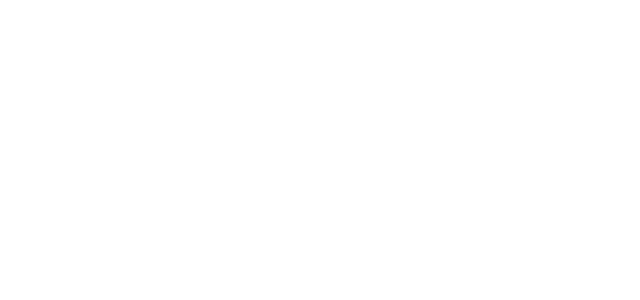
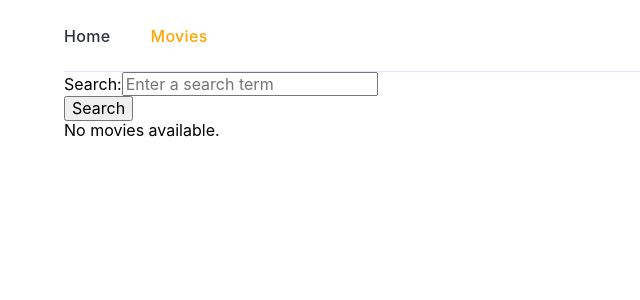
Before and after one commit to giligran/goit-react-hw-05-movies, a React (Create React App) app: page /movies in a window 1280 px wide. Shown: the top 300 px of the page, without its empty margins (0-640 px from the left). Built offline with nearby package versions, Linux system fonts and the light colour scheme.

Commit message:
Update 6 files

```diff
--- a/src/components/FilmCollectionItem/FilmCollectionItem.jsx
+++ b/src/components/FilmCollectionItem/FilmCollectionItem.jsx
@@ -1,5 +1,6 @@
 import PropTypes from 'prop-types';
 import { Link, useLocation } from 'react-router-dom';
+import { CollectionItem } from './FilmCollectionItem.styled';
 
 function FilmCollectionItem({ movie }) {
   const location = useLocation();
@@ -10,11 +11,11 @@ function FilmCollectionItem({ movie }) {
   const title = movie.name ?? movie.title;
 
   return (
-    <li>
+    <CollectionItem>
       <Link to={`/movies/${movie.id}`} state={{ from: location }}>
         {title}
       </Link>
-    </li>
+    </CollectionItem>
   );
 }
 
--- /dev/null
+++ b/src/components/FilmCollectionItem/FilmCollectionItem.styled.jsx
@@ -0,0 +1,12 @@
+import styled from '@emotion/styled';
+
+export const CollectionItem = styled.li`
+  &:hover {
+    color: orange;
+    scale: 1.01;
+  }
+  &:focus {
+    color: orange;
+    scale: 1.01;
+  }
+`;
--- a/src/components/Layout/Layout.styled.js
+++ b/src/components/Layout/Layout.styled.js
@@ -21,4 +21,7 @@ export const StyledLink = styled(NavLink)`
   font-weight: 500;
   line-height: 1.5;
   letter-spacing: 0.32px;
+  &.active {
+    color: orange;
+  }
 `;
--- a/src/index.js
+++ b/src/index.js
@@ -11,8 +11,10 @@ import '@fontsource/roboto/700.css';
 
 ReactDOM.createRoot(document.getElementById('root')).render(
   <React.StrictMode>
-    <BrowserRouter basename={'/goit-react-hw-05-movies/'}>
+    <BrowserRouter>
       <App />
     </BrowserRouter>
   </React.StrictMode>
 );
+
+// basename={'/goit-react-hw-05-movies/'}
--- a/src/pages/MovieDetails.jsx
+++ b/src/pages/MovieDetails.jsx
@@ -1,11 +1,49 @@
-import { Link, Outlet, useLocation, useParams } from 'react-router-dom';
-import { useState, useEffect, Suspense } from 'react';
+import { NavLink, Outlet, useLocation, useParams } from 'react-router-dom';
+import { useState, useEffect, Suspense, useRef } from 'react';
 import { useFetch } from 'hooks/useFetch';
 import tmdbService from 'utils/TMDBService';
+import styled from '@emotion/styled';
+
+const Section = styled.section`
+  padding-top: 16px;
+  padding-bottom: 16px;
+  border-bottom: 1px solid var(--cornflower, #e7e9fc);
+`;
+
+const DetailsWap = styled.div`
+  display: flex;
+`;
+
+const Thumb = styled.div`
+  min-width: 300px;
+`;
+
+const MovieInfo = styled.div`
+  padding: 0 32px;
+`;
+
+const DetailsList = styled.ul`
+  display: felex;
+  justify-content: center;
+  align-items: center;
+  gap: 40px;
+`;
+
+const StyledLink = styled(NavLink)`
+  font-size: 20px;
+  display: inline-block;
+  color: #2e2f42;
+  font-weight: 500;
+  line-height: 1.5;
+  letter-spacing: 0.32px;
+  &.active {
+    color: orange;
+  }
+`;
 
 function MovieDetails() {
   const location = useLocation();
-  const backLinkHref = location.state?.from ?? '/movies';
+  const backLinkHref = useRef(location.state?.from ?? '/movie');
 
   const { movieId } = useParams();
   const [imageURL, setImageURL] = useState(null);
@@ -46,12 +84,16 @@ function MovieDetails() {
   }
 
   return (
-    <div>
-      <Link to={backLinkHref} aria-label="Back to movies">
+    <>
+      <Section>
+        <StyledLink to={backLinkHref.current} aria-label="Back to movies">
           back
-      </Link>
-      <div>
+        </StyledLink>
+        <DetailsWap>
+          <Thumb>
             <img src={imageURL} alt="" />
+          </Thumb>
+          <MovieInfo>
             <h2>{movieDetails.original_title}</h2>
             <p>{movieDetails.overview}</p>
             <h3>Genres</h3>
@@ -60,19 +102,23 @@ function MovieDetails() {
                 <li key={genre.id}>{genre.name}</li>
               ))}
             </ul>
-        <ul>
+          </MovieInfo>
+        </DetailsWap>
+      </Section>
+      <Section>
+        <DetailsList>
           <li>
-            <Link to="cast">cast</Link>
+            <StyledLink to="cast">cast</StyledLink>
           </li>
           <li>
-            <Link to="reviews">reviews</Link>
+            <StyledLink to="reviews">reviews</StyledLink>
           </li>
-        </ul>
-      </div>
+        </DetailsList>
         <Suspense>
           <Outlet />
         </Suspense>
-    </div>
+      </Section>
+    </>
   );
 }
 
--- a/src/pages/Movies.jsx
+++ b/src/pages/Movies.jsx
@@ -19,19 +19,14 @@ function Movies() {
 
   const handleSearchSubmit = e => {
     e.preventDefault();
-    const form = e.currentTarget;
-
-    if (!query) {
+    const form = e.target;
+    const searchInput = form.elements.query;
+    const newQuery = searchInput.value;
+    if (!newQuery) {
       return;
     }
-
+    setSearchParams({ query: newQuery });
     form.reset();
-    fetchData(tmdbService.searchMovies(query));
-  };
-
-  const updateQueryString = query => {
-    const nextParams = query !== '' ? { query } : {};
-    setSearchParams(nextParams);
   };
 
   const movies = moviesList?.results;
@@ -41,10 +36,10 @@ function Movies() {
       <form onSubmit={handleSearchSubmit}>
         <label htmlFor="searchInput">Search:</label>
         <input
+          name="query"
           type="text"
           id="searchInput"
           placeholder="Enter a search term"
-          onChange={e => updateQueryString(e.target.value)}
           autoComplete="off"
         />
         <button type="submit">Search</button>
```
Lines whose indentation alone changed are shown as unchanged.
